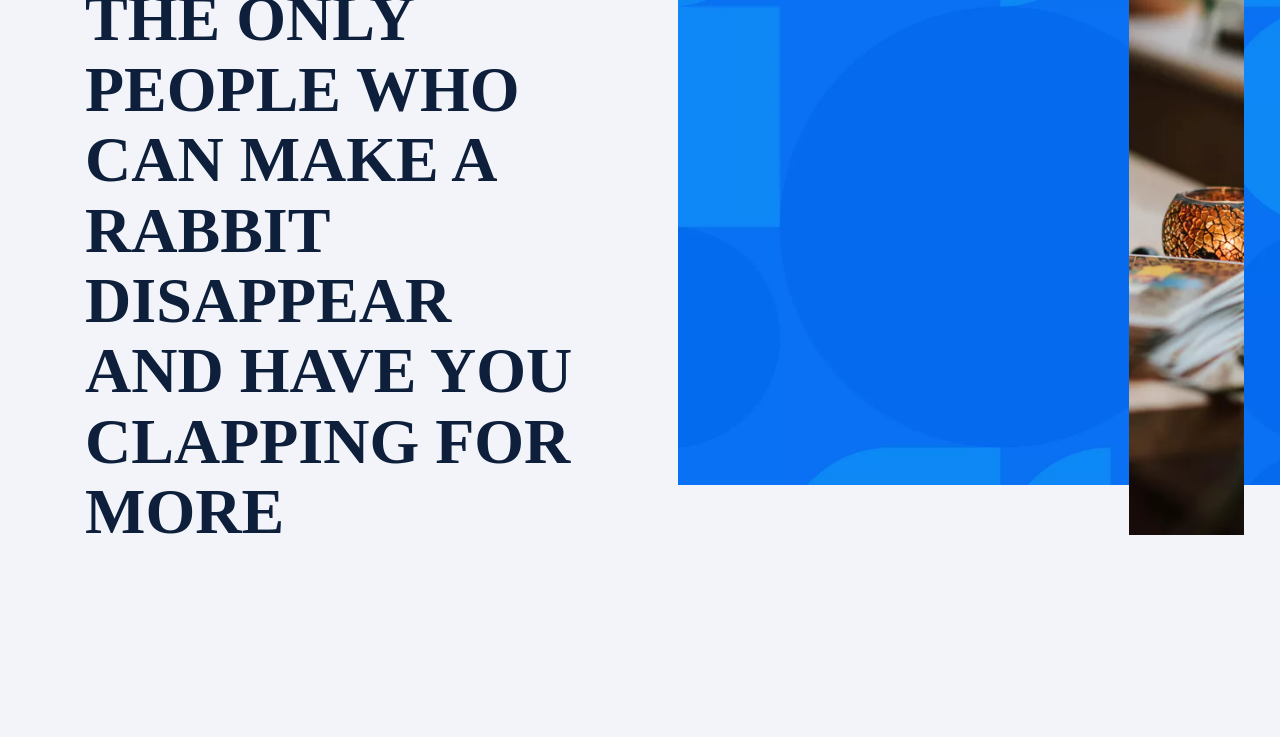
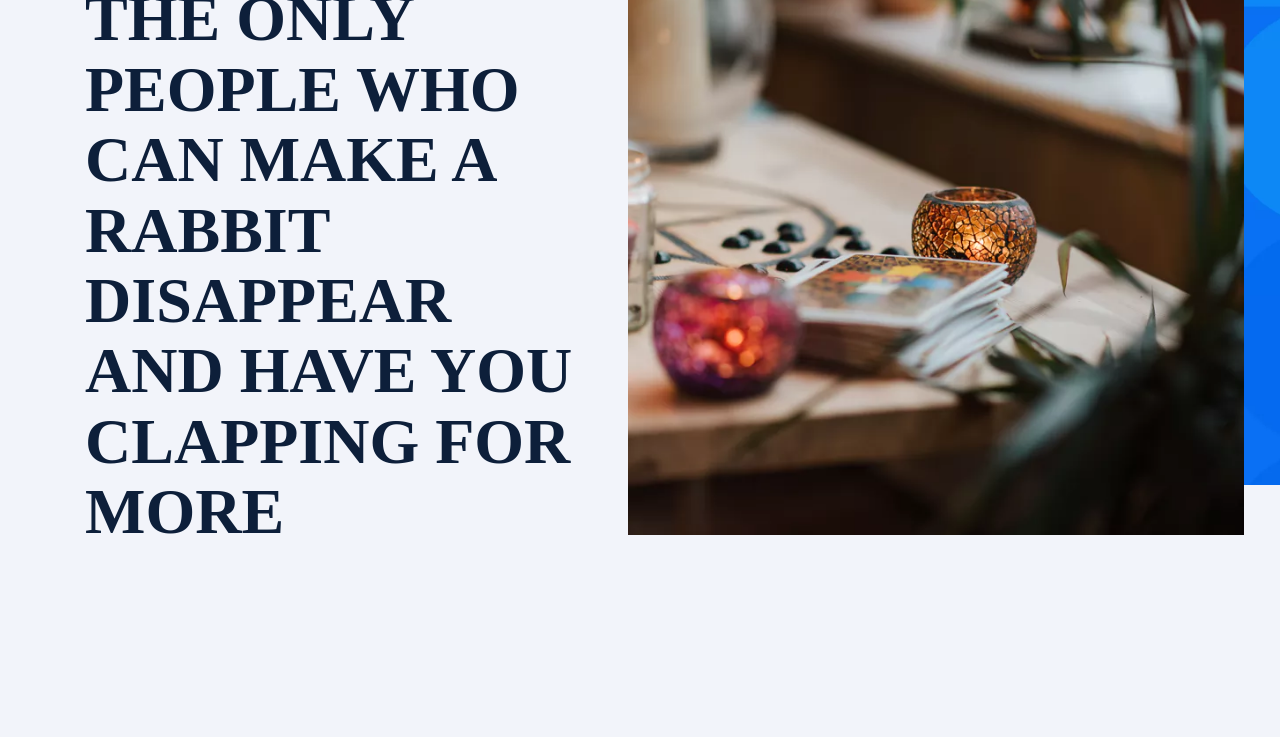
Before and after one commit to banasmitaghosh/banasmitaghosh.github.io, a plain HTML site: page index.html in a window 1280 px wide. Shown: the part 214-951 px from the top of the page. Drawn offline with Linux system fonts and the light colour scheme.

Commit message:
Update home.css

```diff
--- a/home.css
+++ b/home.css
@@ -387,10 +387,6 @@
   flex-direction: column;
   padding-bottom: 50px;
 }
-.home-image {
-  width: 115px;
-  object-fit: cover;
-}
 .home-caption {
   font-size: 24px;
   max-width: 900px;
```
